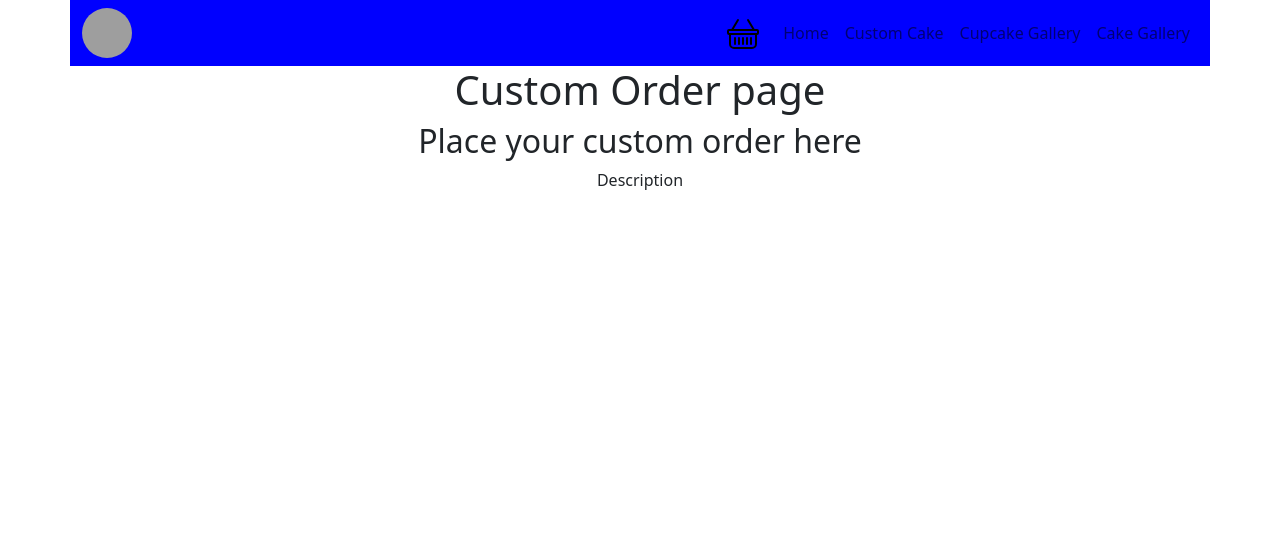
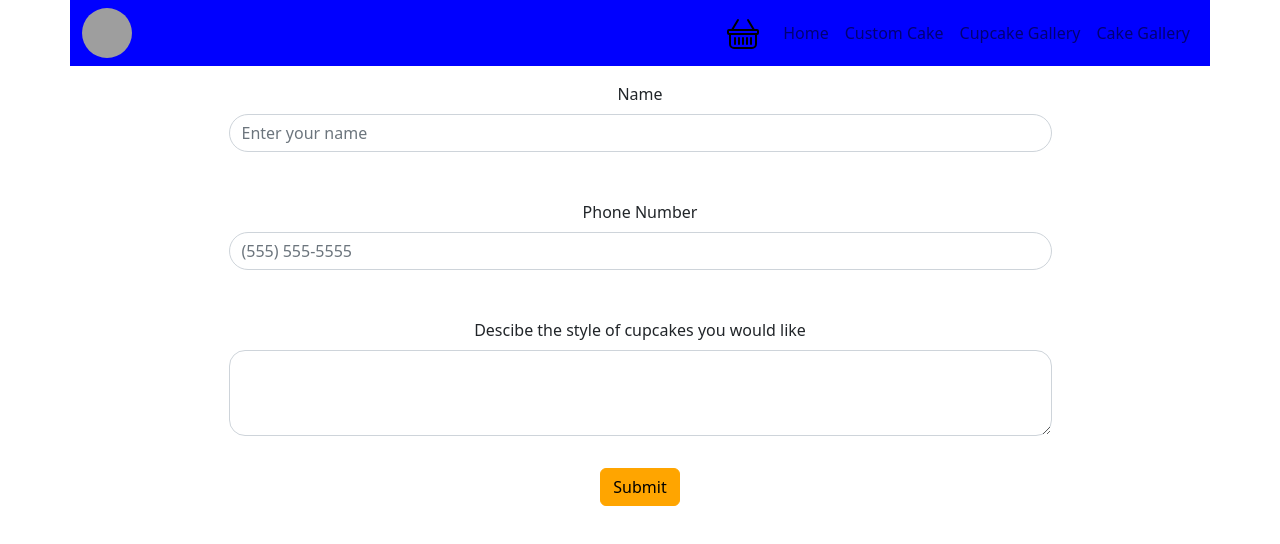
Before and after one commit to Gurb-S/cupcakemakes, a React (Create React App) app: page /custom in a window 1280 px wide. Shown: the top 544 px of the page. Built offline with nearby package versions, Linux system fonts and the light colour scheme; grey boxes are pictures that could not be loaded.

Commit message:
create initial custom form

```diff
--- a/src/components/CustomOrder.js
+++ b/src/components/CustomOrder.js
@@ -1,13 +1,22 @@
+import { Button } from 'react-bootstrap';
+import Form from 'react-bootstrap/Form';
 
 export function CustomOrder() {
     return(
-        <div className="text-center">
-            <h1>Custom Order page</h1>
-            <h2>Place your custom order here</h2>
-            <form>
-                <label>Description</label>
-            </form>
-        </div>
-
+        <Form className='text-center'>
+            <Form.Group className='m-auto mb-3 text-center w-75 p-3' controlId="formBasicName">
+                <Form.Label>Name</Form.Label>
+                <Form.Control type='text' placeholder='Enter your name' className='rounded-pill'/>
+            </Form.Group>
+            <Form.Group className='m-auto mb-3 w-75 p-3' controlId='formBasicNumber'>
+                <Form.Label>Phone Number</Form.Label>
+                <Form.Control type='tel' placeholder='(555) 555-5555' className='rounded-pill'/>
+            </Form.Group>
+            <Form.Group className='m-auto mb-3 w-75 p-3' controlId='formBasicDesc'>
+                <Form.Label>Descibe the style of cupcakes you would like</Form.Label>
+                <Form.Control as='textarea' rows={3} className='rounded-4'/>
+            </Form.Group>
+            <Button variant="primary" type="submit">Submit</Button>
+        </Form>
     )
 }
```
